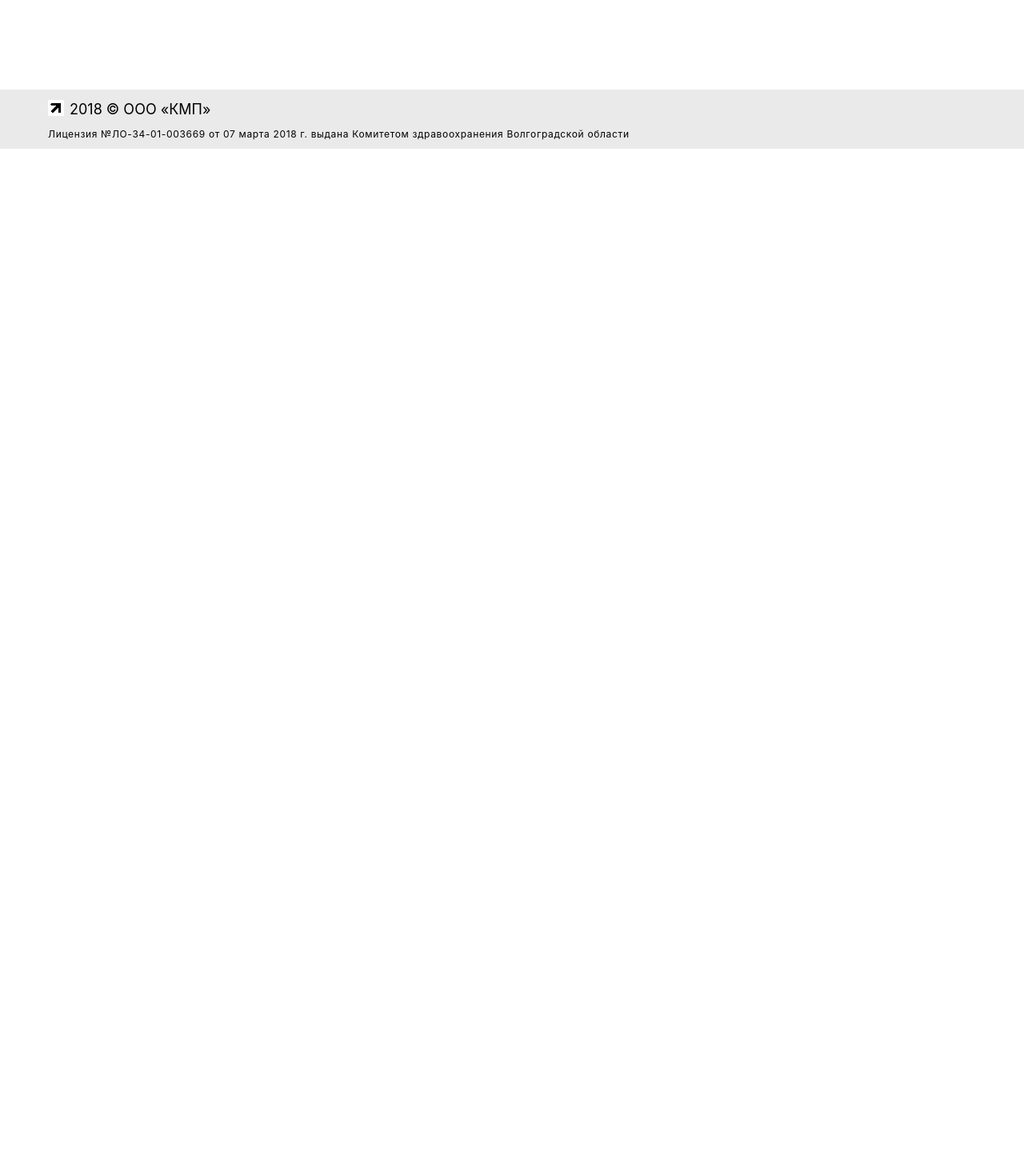
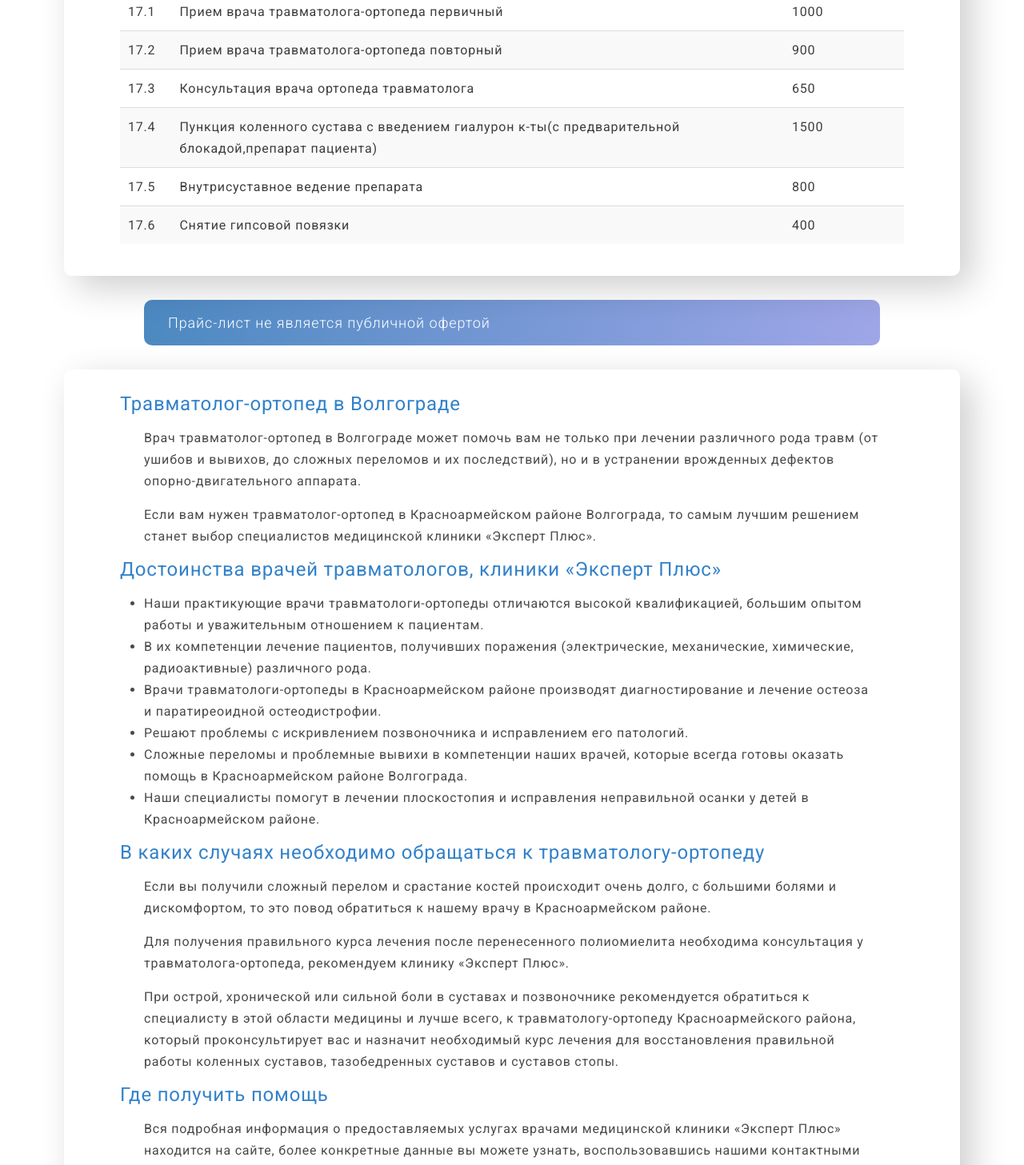
Before and after one commit to CanUFeelMyHeart/expertPlus, a React (Create React App) app in the folder medical-clinic-expert/: page /services/travmatolog-ortoped in a window 1280 px wide. Shown: the part 500-1957 px from the top of the page at 80% size. Before the commit the page ends 800 px from the top, so only its background shows below. Built offline with nearby package versions, Linux system fonts and the light colour scheme; the HTML template or start-up script is replaced by a standard one.

Commit message:
traumatologist page is set

```diff
--- /dev/null
+++ b/medical-clinic-expert/src/pages/ServicesPages/TraumatologistOrthopedistServicePage/PriceInfoTraumatologistOrthopedist.jsx
@@ -0,0 +1,32 @@
+export const priceInfoTraumatologistOrthopedist = [
+    {
+        code: "17.1",
+        name: "Прием врача травматолога-ортопеда первичный",
+        price: "1000",
+    },
+    {
+        code: "17.2",
+        name: "Прием врача травматолога-ортопеда повторный",
+        price: "900",
+    },
+    {
+        code: "17.3",
+        name: "Консультация врача ортопеда травматолога",
+        price: "650",
+    },
+    {
+        code: "17.4",
+        name: "Пункция коленного сустава с введением гиалурон к-ты(с предварительной блокадой,препарат пациента)",
+        price: "1500",
+    },
+    {
+        code: "17.5",
+        name: "Внутрисуставное ведение препарата",
+        price: "800",
+    },
+    {
+        code: "17.6",
+        name: "Снятие гипсовой повязки",
+        price: "400",
+    },
+];
--- /dev/null
+++ b/medical-clinic-expert/src/pages/ServicesPages/TraumatologistOrthopedistServicePage/SpecialistsInfoTraumatologistOrthopedist.jsx
@@ -0,0 +1,3 @@
+export const SpecialistsInfoTraumatologistOrthopedist = [
+    "Кузнецова Наталья Александровна – травматолог-ортопед",
+];
--- a/medical-clinic-expert/src/pages/ServicesPages/TraumatologistOrthopedistServicePage/TraumatologistOrthopedistServicePage.jsx
+++ b/medical-clinic-expert/src/pages/ServicesPages/TraumatologistOrthopedistServicePage/TraumatologistOrthopedistServicePage.jsx
@@ -1,9 +1,114 @@
 import React from "react";
+import { InformationContainerComponent } from "../../../components/InformationContainerComponent/InformationContainerComponent";
+import { PriceListComponent } from "../../../components/PriceListComponent/PriceListComponent";
+import { ServicesSpecialistsComponent } from "../../../components/ServicesSpecialistsComponent/ServicesSpecialistsComponent";
+import { OfertaComponent } from "../../../components/PriceListComponent/OfertaComponent";
+import { ServiceSpecialistsInfoComponent } from "../../../components/ServiceSpecialistsInfoComponent/ServiceSpecialistsInfoComponent";
+import { SpecialistsInfoTraumatologistOrthopedist } from "./SpecialistsInfoTraumatologistOrthopedist";
+import { priceInfoTraumatologistOrthopedist } from "./PriceInfoTraumatologistOrthopedist";
 
 export const TraumatologistOrthopedistServicePage = () => {
     return (
         <div className="TraumatologistOrthopedistServicePage">
-            <h2>Травматолог-ортопед block</h2>
+            <InformationContainerComponent header="Травматолог-ортопед">
+                <ServicesSpecialistsComponent
+                    specialists={SpecialistsInfoTraumatologistOrthopedist}
+                />
+                <PriceListComponent
+                    priceInfo={priceInfoTraumatologistOrthopedist}
+                />
+            </InformationContainerComponent>
+            <OfertaComponent />
+            <ServiceSpecialistsInfoComponent>
+                <div className="services_doctor_info_container">
+                    <h2 className="services_doctor_info_header">
+                        Травматолог-ортопед в Волгограде
+                    </h2>
+                    <h3 className="services_doctor_info_description">
+                        Врач травматолог-ортопед в Волгограде может помочь вам
+                        не только при лечении различного рода травм (от ушибов и
+                        вывихов, до сложных переломов и их последствий), но и в
+                        устранении врожденных дефектов опорно-двигательного
+                        аппарата.
+                    </h3>
+                    <h3 className="services_doctor_info_description">
+                        Если вам нужен травматолог-ортопед в Красноармейском
+                        районе Волгограда, то самым лучшим решением станет выбор
+                        специалистов медицинской клиники «Эксперт Плюс».
+                    </h3>
+                    <h2 className="services_doctor_info_header">
+                        Достоинства врачей травматологов, клиники «Эксперт Плюс»
+                    </h2>
+                    <h3 className="services_doctor_info_description">
+                        <ul>
+                            <li>
+                                Наши практикующие врачи травматологи-ортопеды
+                                отличаются высокой квалификацией, большим опытом
+                                работы и уважительным отношением к пациентам.
+                            </li>
+                            <li>
+                                В их компетенции лечение пациентов, получивших
+                                поражения (электрические, механические,
+                                химические, радиоактивные) различного рода.
+                            </li>
+                            <li>
+                                Врачи травматологи-ортопеды в Красноармейском
+                                районе производят диагностирование и лечение
+                                остеоза и паратиреоидной остеодистрофии.
+                            </li>
+                            <li>
+                                Решают проблемы с искривлением позвоночника и
+                                исправлением его патологий.
+                            </li>
+                            <li>
+                                Сложные переломы и проблемные вывихи в
+                                компетенции наших врачей, которые всегда готовы
+                                оказать помощь в Красноармейском районе
+                                Волгограда.
+                            </li>
+                            <li>
+                                Наши специалисты помогут в лечении плоскостопия
+                                и исправления неправильной осанки у детей в
+                                Красноармейском районе.
+                            </li>
+                        </ul>
+                    </h3>
+                    <h2 className="services_doctor_info_header" v>
+                        В каких случаях необходимо обращаться к
+                        травматологу-ортопеду
+                    </h2>
+                    <h3 className="services_doctor_info_description">
+                        Если вы получили сложный перелом и срастание костей
+                        происходит очень долго, с большими болями и
+                        дискомфортом, то это повод обратиться к нашему врачу в
+                        Красноармейском районе.
+                    </h3>
+                    <h3 className="services_doctor_info_description">
+                        Для получения правильного курса лечения после
+                        перенесенного полиомиелита необходима консультация у
+                        травматолога-ортопеда, рекомендуем клинику «Эксперт
+                        Плюс».
+                    </h3>
+                    <h3 className="services_doctor_info_description">
+                        При острой, хронической или сильной боли в суставах и
+                        позвоночнике рекомендуется обратиться к специалисту в
+                        этой области медицины и лучше всего, к
+                        травматологу-ортопеду Красноармейского района, который
+                        проконсультирует вас и назначит необходимый курс лечения
+                        для восстановления правильной работы коленных суставов,
+                        тазобедренных суставов и суставов стопы.
+                    </h3>
+                    <h2 className="services_doctor_info_header" v>
+                        Где получить помощь
+                    </h2>
+                    <h3 className="services_doctor_info_description">
+                        Вся подробная информация о предоставляемых услугах
+                        врачами медицинской клиники «Эксперт Плюс» находится на
+                        сайте, более конкретные данные вы можете узнать,
+                        воспользовавшись нашими контактными телефонами.
+                    </h3>
+                </div>
+            </ServiceSpecialistsInfoComponent>
         </div>
     );
 };
```
